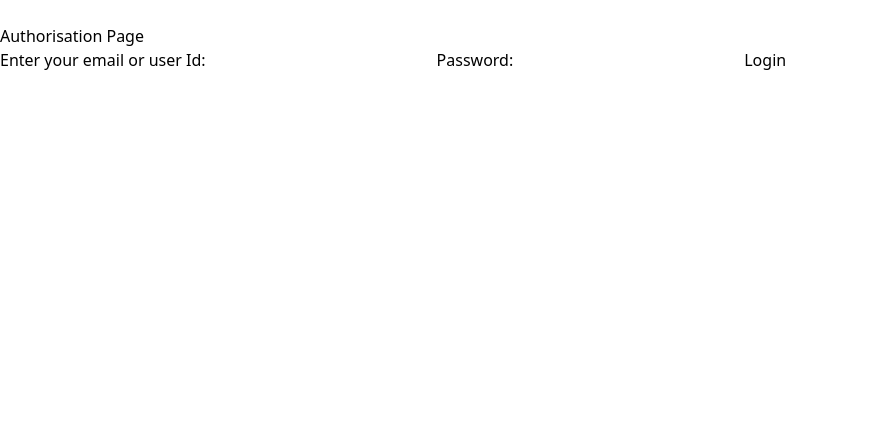
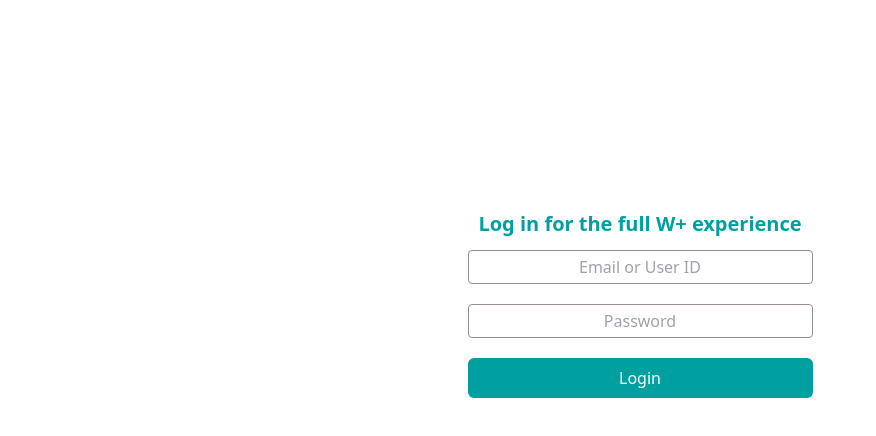
Before and after one commit to rizvan93/pharmacy-availability-checker, a React (Vite) app: page /login in a window 1280 px wide. Shown: the top 436 px of the page, without its empty margins (0-876 px from the left). Built offline with nearby package versions, Linux system fonts and the light colour scheme.

Commit message:
login form css

```diff
--- a/src/pages/AuthPage/AuthPage.jsx
+++ b/src/pages/AuthPage/AuthPage.jsx
@@ -3,8 +3,15 @@
 const AuthPage = ({ setUser }) => {
   return (
     <>
-      <h1>Authorisation Page</h1>
+
+    <div className="flex flex-col justify-center items-center h-[35rem]">
+    <div>
+      <p className="text-wAqua font-semibold text-xl">Log in for the full W+ experience</p>
+    </div>
+    <div>
       <LoginForm setUser={setUser} />
+    </div>
+  </div>
     </>
   );
 };
--- a/src/pages/AuthPage/LoginForm.jsx
+++ b/src/pages/AuthPage/LoginForm.jsx
@@ -51,23 +51,27 @@
   };
   return (
     <form onSubmit={handleSubmit}>
-      <label>
-        Enter your email or user Id:
-        <input
+    <div>
+    <input
           name="userId"
+          placeholder="Email or User ID"
           value={loginAttempt.userId}
           onChange={handleChange}
+          className="border border-wPurple-50 rounded py-1 px-14 mt-3 text-center"
         />
-      </label>
-      <label>
-        Password:
+    </div>
+    <div>
         <input
           name="password"
+          placeholder="Password"
           value={loginAttempt.password}
           onChange={handleChange}
+          className="border border-wPurple-50 rounded py-1 px-14 my-5 text-center"
         />
-      </label>
-      <button>Login</button>
+     </div>
+     <div>
+      <button className="bg-wAqua text-white rounded-md px-5 py-2 w-full">Login</button>
+      </div>
     </form>
   );
 };
```
